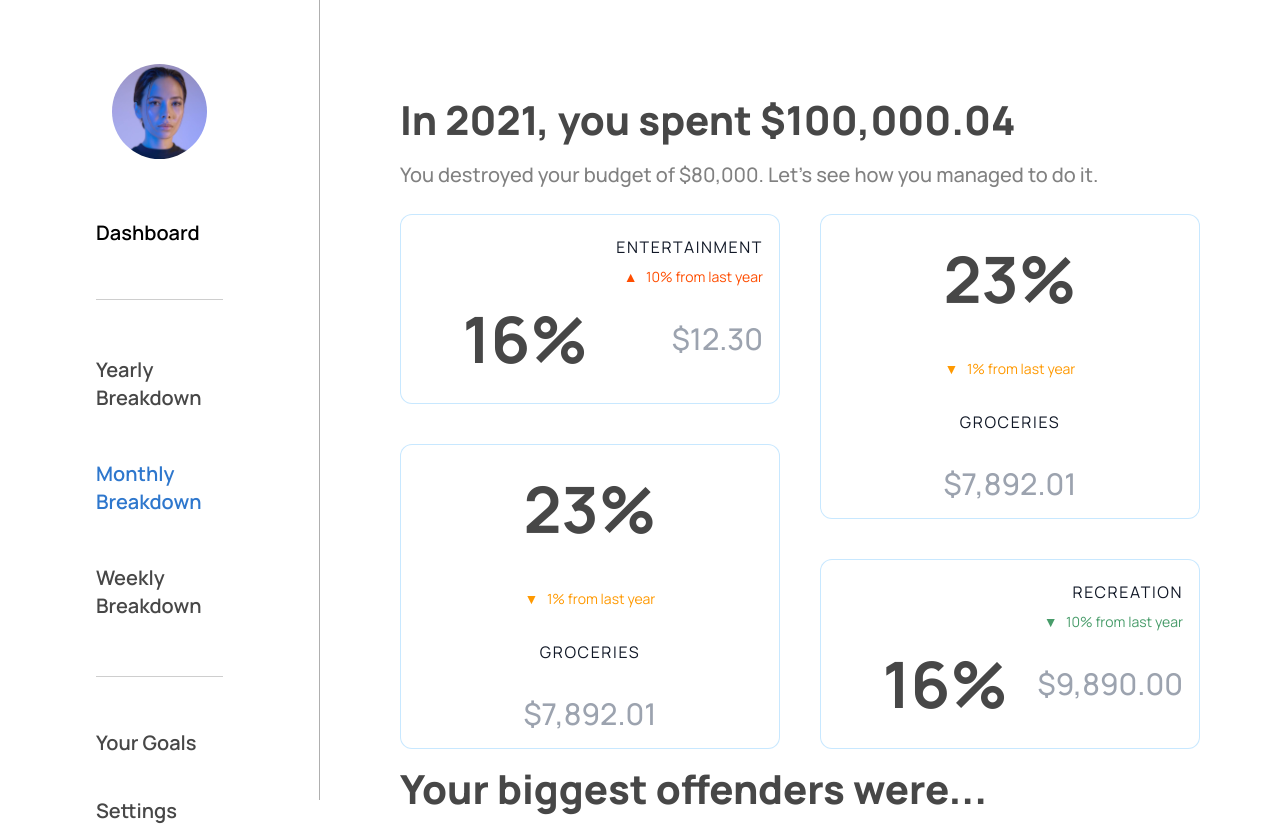
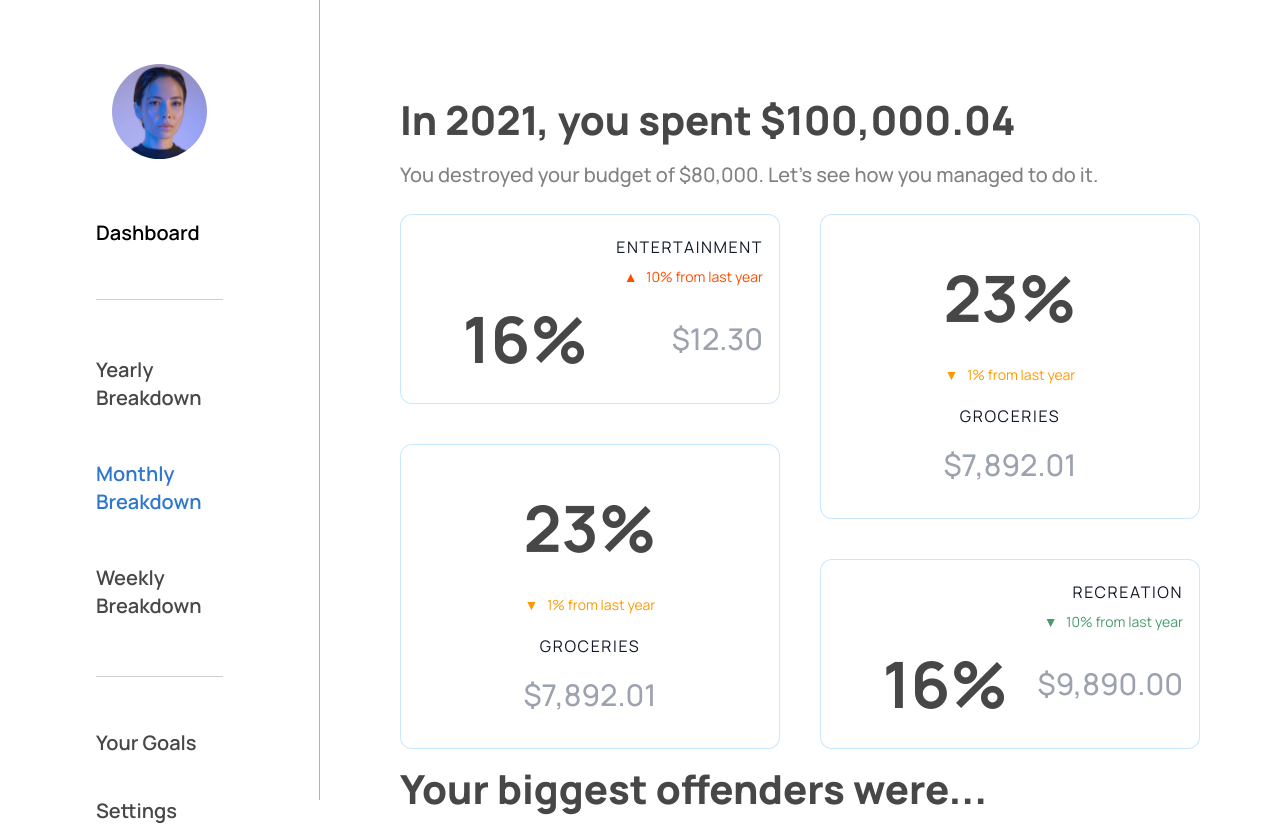
Before and after one commit to anyuan-chen/perdiem, a Next.js app: page /breakdown/monthly in a window 1280 px wide. Shown: the top 826 px of the page. Built offline with nearby package versions, Linux system fonts and the light colour scheme.

Commit message:
Set max width

```diff
--- a/components/breakdown/infobox-big.js
+++ b/components/breakdown/infobox-big.js
@@ -15,7 +15,7 @@ export default function Big({
     currency: "USD",
   });
   return (
-    <div className="container p-4 flex flex-col justify-between items-center row-span-3 bg-white">
+    <div className="container p-4 flex flex-col justify-evenly items-center row-span-3 bg-white">
       <p className="title font-bold">{Math.round(percentage)}%</p>
       <p className={`text-right text-sm ${classColor}`}>
         {changePercentage > 0 ? "▲ " : "▼ "} &nbsp;&nbsp;
--- a/pages/breakdown/yearly.js
+++ b/pages/breakdown/yearly.js
@@ -35,9 +35,9 @@ export default function YearBreakdown() {
     "Remember that time you only spent $20 one day in February? I can't.";
 
   return (
-    <div className="flex container">
+    <div className="flex container cs-bg">
       <Navbar></Navbar>
-      <div className="flex-column p-20 w-full cs-bg">
+      <div className="flex-column p-20 w-auto" style={{ maxWidth: "1000px" }}>
         <h1 className="title">In 2021, you spent $100,000.04</h1>
         <h3 className="subtitle">
           You destroyed your budget of $80,000. Let&apos;s see how you managed
```
